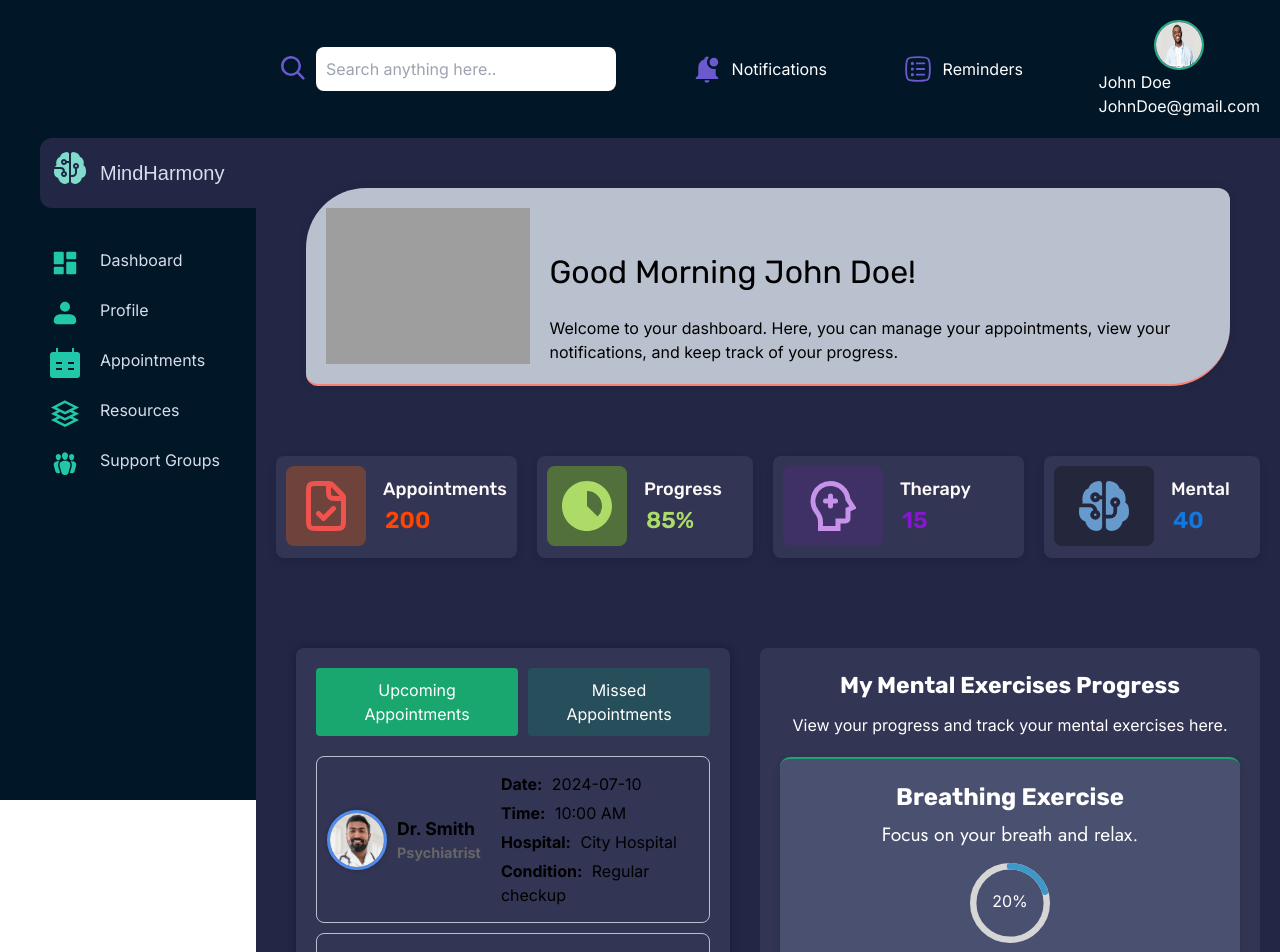
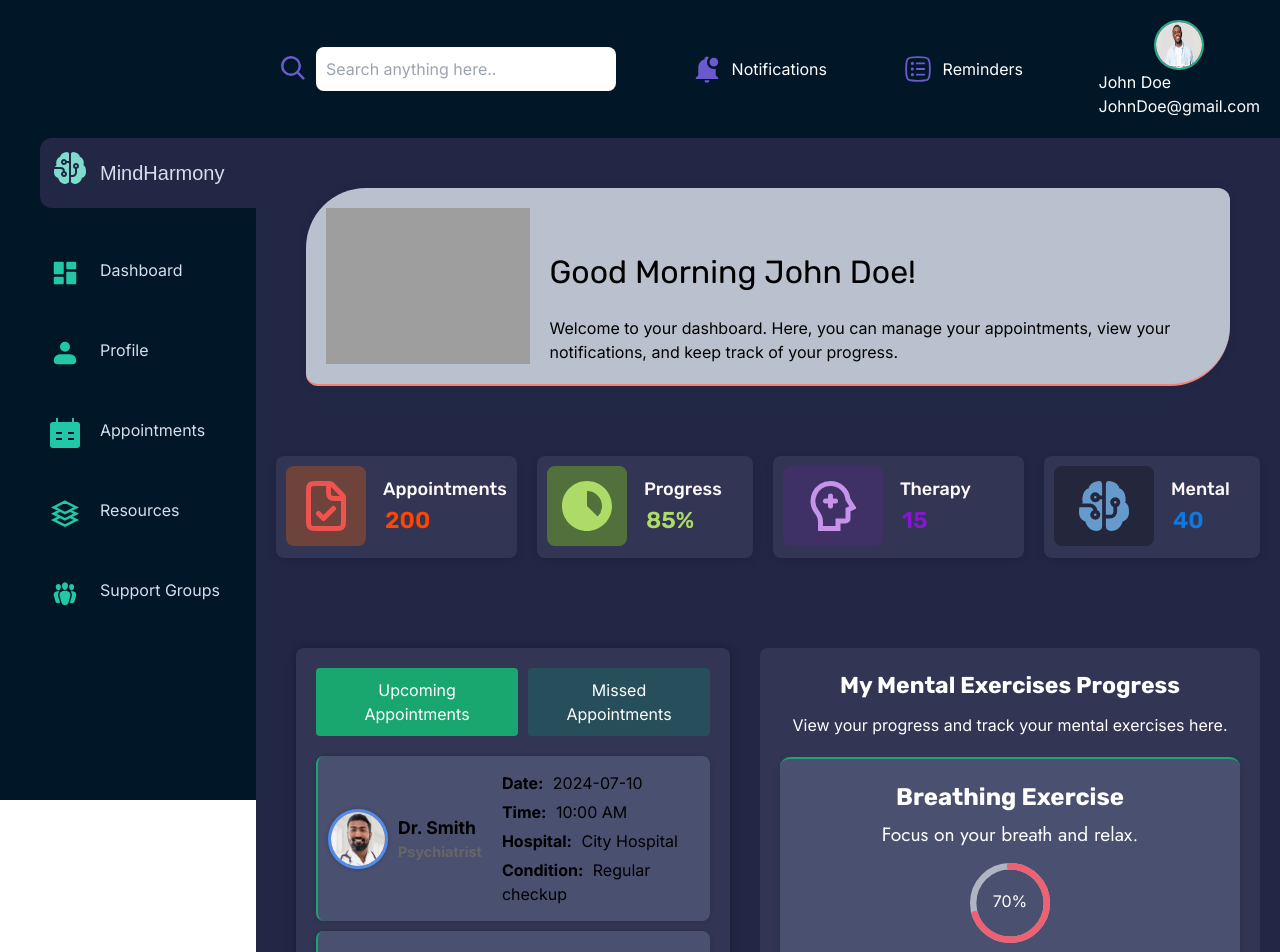
Before and after one commit to lewmas9152/MindHarmony, a Next.js app in the folder frontend/: page /home in a window 1280 px wide. Shown: the top 952 px of the page. Built offline with nearby package versions, Linux system fonts and the light colour scheme; grey boxes are pictures that could not be loaded; a web font is replaced by a local one.

Commit message:
Update Sidenav and Home.scss for improved styling and usability

```diff
--- a/frontend/app/components/MentalExercisesProgress.tsx
+++ b/frontend/app/components/MentalExercisesProgress.tsx
@@ -18,28 +18,28 @@ const MentalExercisesProgress: React.FC = () => {
       name: 'Breathing Exercise',
       description: 'Focus on your breath and relax.',
       progress: 70,
-      color: '#3e98c7',
+      color: '#ee6173',
     },
     {
       id: 2,
       name: 'Mindfulness Meditation',
       description: 'Stay in the moment and observe your thoughts.',
       progress: 45,
-      color: '#f54ea2',
+      color: '#1aa66f',
     },
     {
       id: 3,
       name: 'Progressive Muscle Relaxation',
       description: 'Relax your muscles step by step.',
       progress: 80,
-      color: '#5dd39e',
+      color: '#843fed',
     },
     {
       id: 5,
       name: 'Yoga',
       description: 'Perform gentle yoga stretches.',
       progress: 50,
-      color: '#ff5722',
+      color: '#d2a65e',
     }
   ]);
 
@@ -51,7 +51,7 @@ const MentalExercisesProgress: React.FC = () => {
           progress: (exercise.progress + 10) % 100,
         }))
       );
-    }, 1000);
+    }, 10000);
     return () => clearInterval(interval);
   }, []);
 
@@ -71,7 +71,7 @@ const MentalExercisesProgress: React.FC = () => {
                 styles={buildStyles({
                   pathColor: exercise.color,
                   textColor: '#fff',
-                  trailColor: '#d6d6d6',
+                  trailColor: '#afb5c1',
                 })}
               />
             </div>
--- a/frontend/app/sass/AppointmentSection.module.scss
+++ b/frontend/app/sass/AppointmentSection.module.scss
@@ -55,7 +55,9 @@ $col-20: #604f5c;
     .appointmentRow {
       display: flex;
       align-items: center;
-      border: 1px solid $col-2;
+      background-color: $col-3;
+      border-left: 2px solid $col-17;
+      box-shadow: 0 0 5px rgba(0, 0, 0, 0.1);
       padding: 10px;
       margin-bottom: 10px;
       border-radius: 8px;
--- a/frontend/app/sass/Sidenav.scss
+++ b/frontend/app/sass/Sidenav.scss
@@ -26,12 +26,21 @@ $nightowl-shadow: rgba(1, 22, 39, 0.7);
     flex-direction: row;
     gap: 20px;
     padding: 10px;
-
+    &:hover {
+        background-color: $nightowl-hover;
+        width: 100%;
+        border-left:3px solid #c792ea;
+    }
+    &.active {
+        background-color: rgba($nightowl-accent-light, 0.3);
+        border-left: 5px solid $nightowl-accent;
+        padding-left: 5px;
+    }
 }
 .navbar{
     display: flex;
     flex-direction: column;
-    gap: 30px;
+    gap: 40px;
     background-color: $nightowl-bg;
     height: 100vh;
     color: $nightowl-fg;
@@ -40,7 +49,10 @@ $nightowl-shadow: rgba(1, 22, 39, 0.7);
     position: sticky;
     top: 0;
     .nav-content-container{
+        display: flex;
+        flex-direction: column;
         padding-left: 30px;
+        gap: 30px;
     }
     .nav-logo{
         display: flex;
@@ -85,3 +97,5 @@ $nightowl-shadow: rgba(1, 22, 39, 0.7);
         @include nav-container;
     }
 }
+.nav-item {
+}
```
